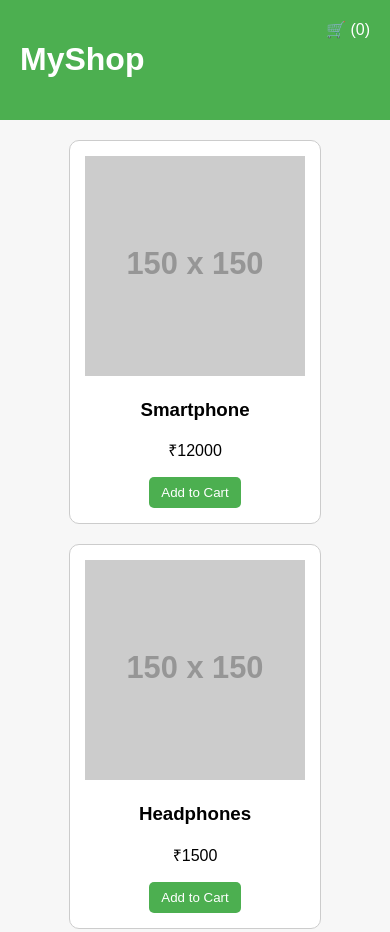
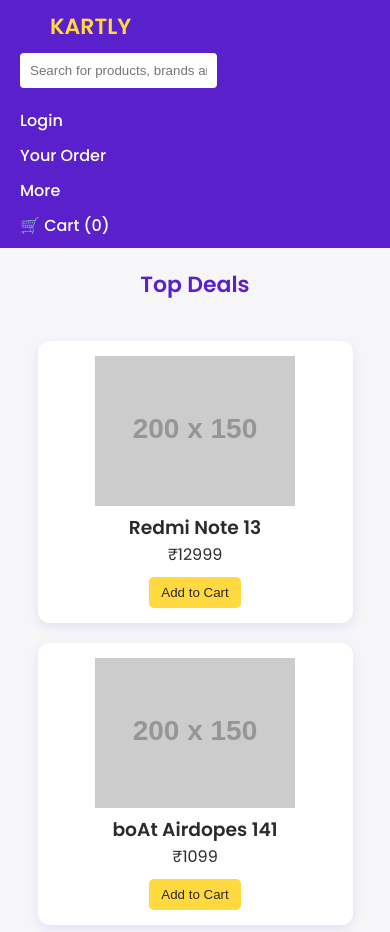
Before and after one commit to dsvaishnavi/CodeAlpha_E-commerce, a plain HTML site: page frontend/index.html in a window 390 px wide. Shown: the top 932 px of the page. Drawn offline with Linux system fonts and the light colour scheme; placeholder pictures from the web are drawn by us.

Commit message:
frontend

```diff
--- a/frontend/index.html
+++ b/frontend/index.html
@@ -1,31 +1,60 @@
 <!DOCTYPE html>
 <html lang="en">
+
 <head>
     <meta charset="UTF-8" />
-  <meta name="viewport" content="width=device-width, initial-scale=1.0"/>
-  <title>Mini E-Commerce</title>
-  <link rel="stylesheet" href="style.css"/>
+    <meta name="viewport" content="width=device-width, initial-scale=1.0" />
+    <title>Kartly</title>
+    <link rel="stylesheet" href="style.css" />
+    <link href="https://fonts.googleapis.com/css2?family=Poppins:wght@400;500;600&display=swap" rel="stylesheet">
+
 </head>
+
 <body>
-  <header>
-    <h1>MyShop</h1>
-    <div id="cart-icon">🛒 (<span id="cart-count">0</span>)</div>
+    <!-- Navbar -->
+    <header class="navbar">
+        <div class="logo">KARTLY</div>
+        <div class="nav-center">
+
+            <input type="text" placeholder="Search for products, brands and more" id="search-box" />
+        </div>
+        <div class="nav-links">
+            <a href="#">Login</a>
+            <a href="#">Your Order</a>
+            <a href="#">More</a>
+            <a id="cart-icon" onclick="toggleCart()">🛒 Cart (<span id="cart-count">0</span>)</a>
+        </div>
     </header>
 
+    <!-- Main Product Section -->
     <main>
-    <div id="product-list"></div>
+        <h2 class="section-title">Top Deals</h2>
+        <div id="product-list" class="product-grid"></div>
     </main>
 
+    <!-- Product Detail Modal -->
+    <div id="product-modal" class="modal hidden">
+        <div class="modal-content">
+            <span class="close-btn" onclick="toggleProductModal()">×</span>
+            <h2 id="modal-product-name"></h2>
+            <img id="modal-product-image" src="" alt="" />
+            <p id="modal-product-price"></p>
+            <p id="modal-product-description"></p>
+        </div>
+    </div>
+
+    <!-- Cart Modal -->
     <div id="cart-modal" class="modal hidden">
         <div class="modal-content">
             <span class="close-btn" onclick="toggleCart()">×</span>
-      <h2>Shopping Cart</h2>
+            <h2>Your Cart</h2>
             <ul id="cart-items"></ul>
             <p>Total: ₹<span id="cart-total">0</span></p>
-      <button onclick="checkout()">Checkout</button>
+            <button onclick="checkout()">Place Order</button>
         </div>
     </div>
 
     <script src="script.js"></script>
 </body>
+
 </html>
--- a/frontend/script.js
+++ b/frontend/script.js
@@ -1,19 +1,36 @@
 const products = [
-  { id: 1, name: "Smartphone", price: 12000, image: "https://via.placeholder.com/150" },
-  { id: 2, name: "Headphones", price: 1500, image: "https://via.placeholder.com/150" },
-  { id: 3, name: "Shoes", price: 2500, image: "https://via.placeholder.com/150" },
+  {
+    id: 1,
+    name: "Redmi Note 13",
+    price: 12999,
+    image: "https://via.placeholder.com/200x150?text=Phone",
+    description: "6.67'' AMOLED, 128GB Storage, 5000mAh Battery"
+  },
+  {
+    id: 2,
+    name: "boAt Airdopes 141",
+    price: 1099,
+    image: "https://via.placeholder.com/200x150?text=Earbuds",
+    description: "42Hrs Playback, ASAP Charge, ENx™ Tech"
+  },
+  {
+    id: 3,
+    name: "Nike Running Shoes",
+    price: 3299,
+    image: "https://via.placeholder.com/200x150?text=Shoes",
+    description: "Lightweight, Breathable, Stylish"
+  }
 ];
 
 let cart = [];
 
 function loadProducts() {
   const productList = document.getElementById("product-list");
-  productList.innerHTML = "";
   products.forEach(product => {
     const card = document.createElement("div");
     card.className = "product-card";
     card.innerHTML = `
-      <img src="${product.image}" alt="${product.name}" width="100%">
+      <img src="${product.image}" alt="${product.name}" onclick="viewProduct(${product.id})"/>
       <h3>${product.name}</h3>
       <p>₹${product.price}</p>
       <button onclick="addToCart(${product.id})">Add to Cart</button>
@@ -22,13 +39,9 @@ function loadProducts() {
   });
 }
 
-function addToCart(productId) {
-  const product = products.find(p => p.id === productId);
-  cart.push(product);
-  updateCartCount();
-}
-
-function updateCartCount() {
+function addToCart(id) {
+  const item = products.find(p => p.id === id);
+  cart.push(item);
   document.getElementById("cart-count").textContent = cart.length;
 }
 
@@ -36,27 +49,37 @@ function toggleCart() {
   const modal = document.getElementById("cart-modal");
   modal.classList.toggle("hidden");
 
-  if (!modal.classList.contains("hidden")) {
-    const cartItems = document.getElementById("cart-items");
-    cartItems.innerHTML = "";
+  const itemsContainer = document.getElementById("cart-items");
+  itemsContainer.innerHTML = "";
   let total = 0;
   cart.forEach(item => {
     const li = document.createElement("li");
     li.textContent = `${item.name} - ₹${item.price}`;
-      cartItems.appendChild(li);
+    itemsContainer.appendChild(li);
     total += item.price;
   });
+
   document.getElementById("cart-total").textContent = total;
-  }
 }
 
 function checkout() {
-  alert("Order placed!");
+  alert("Order placed successfully!");
   cart = [];
-  updateCartCount();
+  document.getElementById("cart-count").textContent = 0;
   toggleCart();
 }
 
-document.getElementById("cart-icon").onclick = toggleCart;
+function viewProduct(id) {
+  const product = products.find(p => p.id === id);
+  document.getElementById("modal-product-name").textContent = product.name;
+  document.getElementById("modal-product-price").textContent = `Price: ₹${product.price}`;
+  document.getElementById("modal-product-description").textContent = product.description;
+  document.getElementById("modal-product-image").src = product.image;
+  toggleProductModal();
+}
+
+function toggleProductModal() {
+  document.getElementById("product-modal").classList.toggle("hidden");
+}
 
 window.onload = loadProducts;
--- a/frontend/style.css
+++ b/frontend/style.css
@@ -1,64 +1,132 @@
-body {
-  font-family: Arial, sans-serif;
+/* Reset */
+* {
+  box-sizing: border-box;
   margin: 0;
   padding: 0;
-  background: #f7f7f7;
 }
 
-header {
-  background-color: #4caf50;
-  padding: 20px;
-  color: white;
-  display: flex;
-  justify-content: space-between;
+body {
+  font-family: "Poppins", sans-serif;
+  background-color: #f6f6f9;
+  color: #2b2b2b;
 }
 
-#product-list {
+/* Navbar */
+.navbar {
+  background-color: #5a20cb;
+  color: white;
+  padding: 10px 20px;
   display: flex;
   flex-wrap: wrap;
+  align-items: center;
+  justify-content: space-between;
+  position: sticky;
+  top: 0;
+  z-index: 999;
+}
+
+.navbar .logo {
+  font-size: 26px;
+  font-weight: 600;
+  flex: 0;
+  margin-left: 30px;
+  color: #ffd93d;
+}
+.nav-center {
+  flex: 2;
+  display: flex;
+  justify-content: center;
+}
+
+#search-box {
+  flex: 2;
+  padding: 10px;
+  border-radius: 4px;
+  border: none;
+  max-width: 660px;
+  margin: 10px 0;
+  width: 100%;
+}
+
+.nav-links {
+  display: flex;
+  flex-wrap: wrap;
+  gap: 40px;
+}
+
+.nav-links a {
+  color: white;
+  text-decoration: none;
+  font-weight: 500;
+  cursor: pointer;
+}
+
+/* Section Title */
+.section-title {
+  margin: 20px;
+  font-size: 26px;
+  font-weight: 600;
+  text-align: center;
+  color: #5a20cb;
+}
+
+/* Product Grid */
+.product-grid {
+  display: flex;
+  flex-wrap: wrap;
+  gap: 20px;
   padding: 20px;
-  gap: 20px;
   justify-content: center;
 }
 
 .product-card {
+  width: 200px;
   background: white;
-  border: 1px solid #ccc;
-  width: 220px;
   padding: 15px;
-  border-radius: 10px;
+  border-radius: 12px;
+  box-shadow: 0 4px 12px rgba(90, 32, 203, 0.1);
   text-align: center;
   transition: 0.3s;
 }
 
 .product-card:hover {
-  box-shadow: 0 0 10px rgba(0,0,0,0.1);
+  transform: translateY(-5px);
+  box-shadow: 0 8px 20px rgba(90, 32, 203, 0.15);
+}
+
+.product-card img {
+  width: 100%;
+  height: 150px;
+  object-fit: contain;
 }
 
 button {
+  background-color: #ffd93d;
+  border: none;
   padding: 8px 12px;
-  background-color: #4caf50;
-  color: white;
-  border: none;
+  color: #2b2b2b;
+  border-radius: 5px;
+  margin-top: 10px;
   cursor: pointer;
-  border-radius: 5px;
+  font-weight: 500;
 }
 
 button:hover {
-  background-color: #45a049;
+  background-color: #f2c200;
 }
 
-/* Modal styling */
+/* Modal */
 .modal {
   position: fixed;
   top: 0;
   left: 0;
   width: 100%;
   height: 100%;
-  background-color: rgba(0,0,0,0.5);
+  background-color: rgba(43, 43, 43, 0.4);
   display: flex;
   align-items: center;
   justify-content: center;
+  z-index: 1000;
 }
 
 .hidden {
@@ -68,12 +136,66 @@ button:hover {
 .modal-content {
   background: white;
   padding: 20px;
-  border-radius: 10px;
-  width: 300px;
+  width: 350px;
+  max-width: 90%;
+  border-radius: 12px;
+  position: relative;
+  text-align: center;
+}
+
+.modal-content img {
+  width: 100%;
+  height: auto;
+  margin: 10px 0;
 }
 
 .close-btn {
-  float: right;
-  font-size: 20px;
+  position: absolute;
+  top: 10px;
+  right: 15px;
+  font-size: 22px;
   cursor: pointer;
+  color: #5a20cb;
 }
+
+/* Responsive Styles */
+@media (max-width: 768px) {
+  .navbar {
+    flex-direction: column;
+    align-items: flex-start;
+  }
+
+  #search-box {
+    width: 100%;
+  }
+
+  .nav-links {
+    width: 100%;
+    justify-content: space-around;
+    margin-top: 10px;
+  }
+
+  .product-card {
+    width: 45%;
+  }
+}
+
+@media (max-width: 480px) {
+  .product-card {
+    width: 90%;
+  }
+
+  .section-title {
+    font-size: 22px;
+  }
+
+  .navbar .logo {
+    font-size: 22px;
+  }
+
+  .nav-links {
+    flex-direction: column;
+    align-items: flex-start;
+    gap: 10px;
+  }
+}
```
Lines whose indentation alone changed are shown as unchanged.
